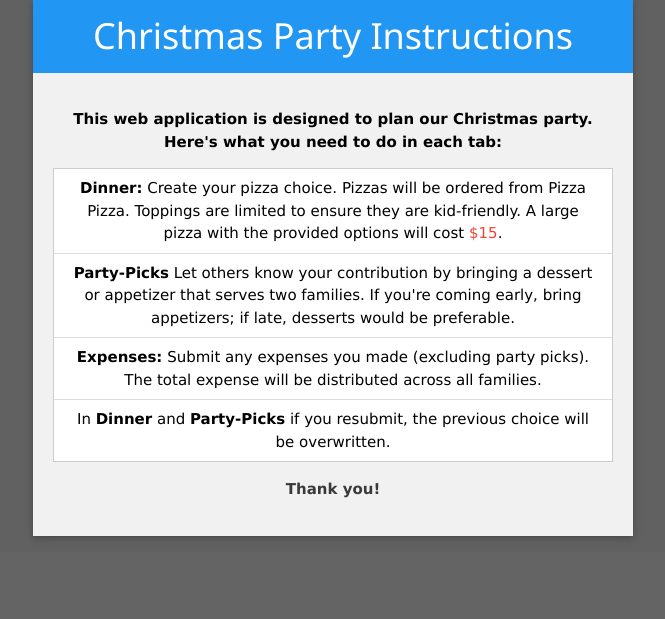
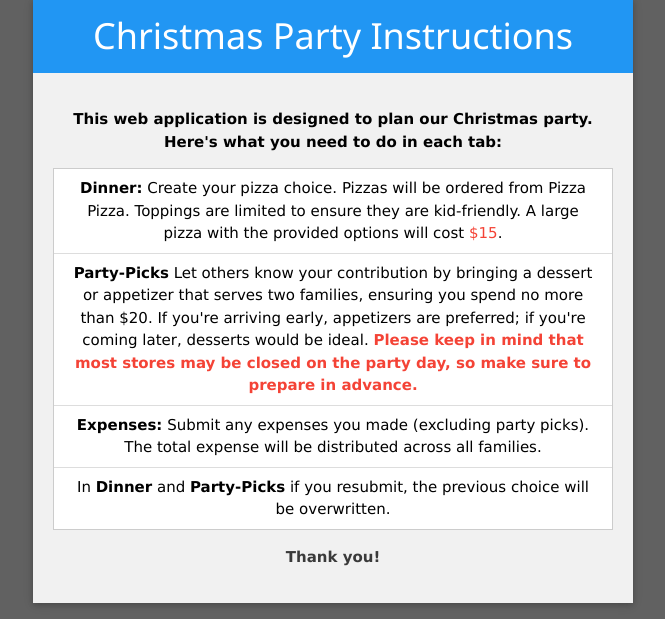
Before and after one commit to beirouz/party-sign-up, a Flask app: page / in a window 1280 px wide. Shown: the part 385-1004 px from the top of the page, without its empty margins (307-972 px from the left). Before the commit the page ends 924 px from the top, so only its background shows below. Run offline with Flask 3, Linux system fonts and the light colour scheme; the visitor is signed in with stand-in values (Sample User, id 1).

Commit message:
Updated Party Instructions

```diff
--- a/templates/home.html
+++ b/templates/home.html
@@ -66,8 +66,10 @@
 			  A large pizza with the provided options will cost <span class="w3-text-red">$15</span>.
 			</li>
 			<li>
-			  <strong>Party-Picks</strong> Let others know your contribution by bringing a dessert or appetizer
-			  that serves two families. If you're coming early, bring appetizers; if late, desserts would be preferable.
+			  <strong>Party-Picks</strong> Let others know your contribution by bringing a dessert or appetizer that serves two families,
+			  ensuring you spend no more than $20. If you're arriving early, appetizers are preferred; if you're coming later, desserts would be ideal.
+			  <strong><span class="w3-text-red">Please keep in mind that most stores may be closed on the party day,
+			  so make sure to prepare in advance. </span></strong>
 			</li>
 			<li>
 			  <strong>Expenses:</strong> Submit any expenses you made (excluding party picks).
```
